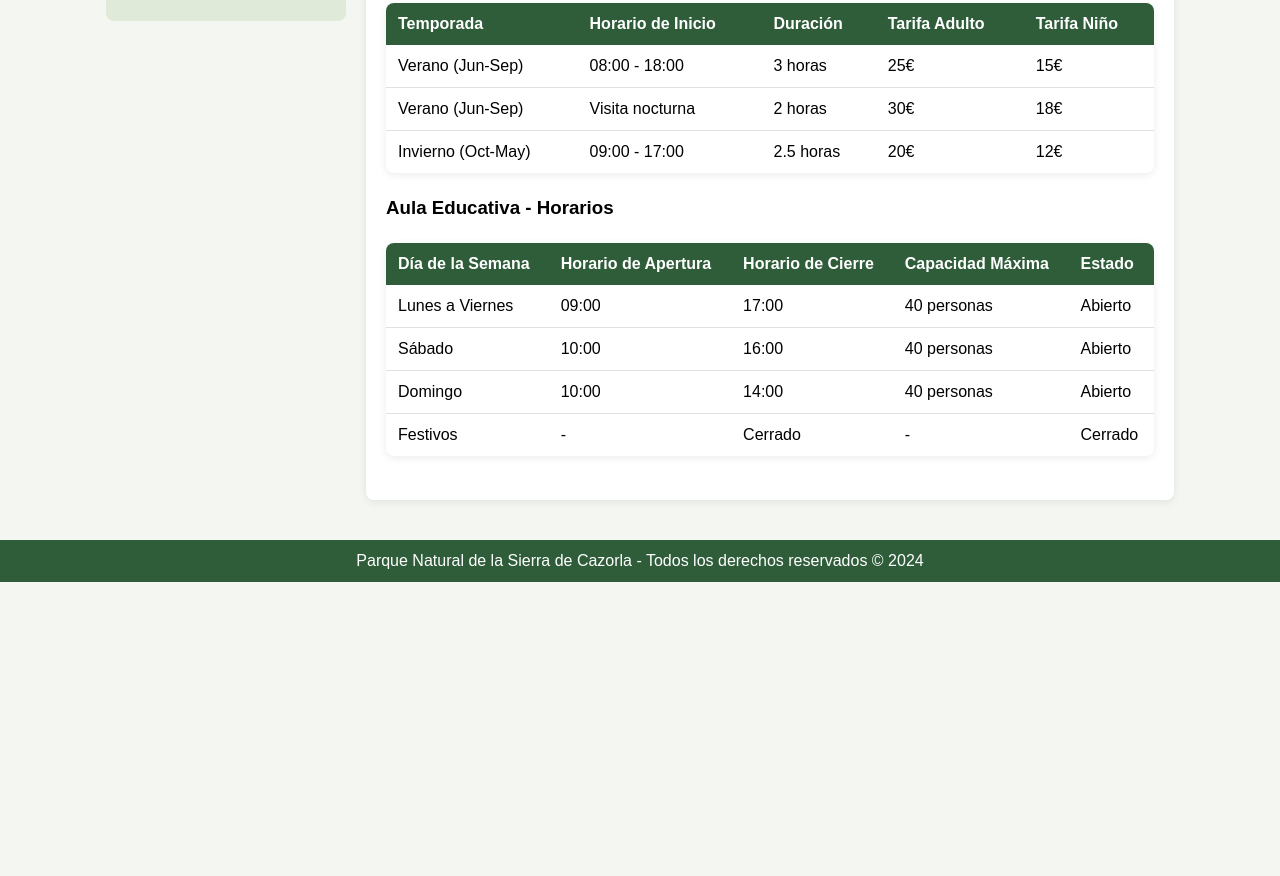
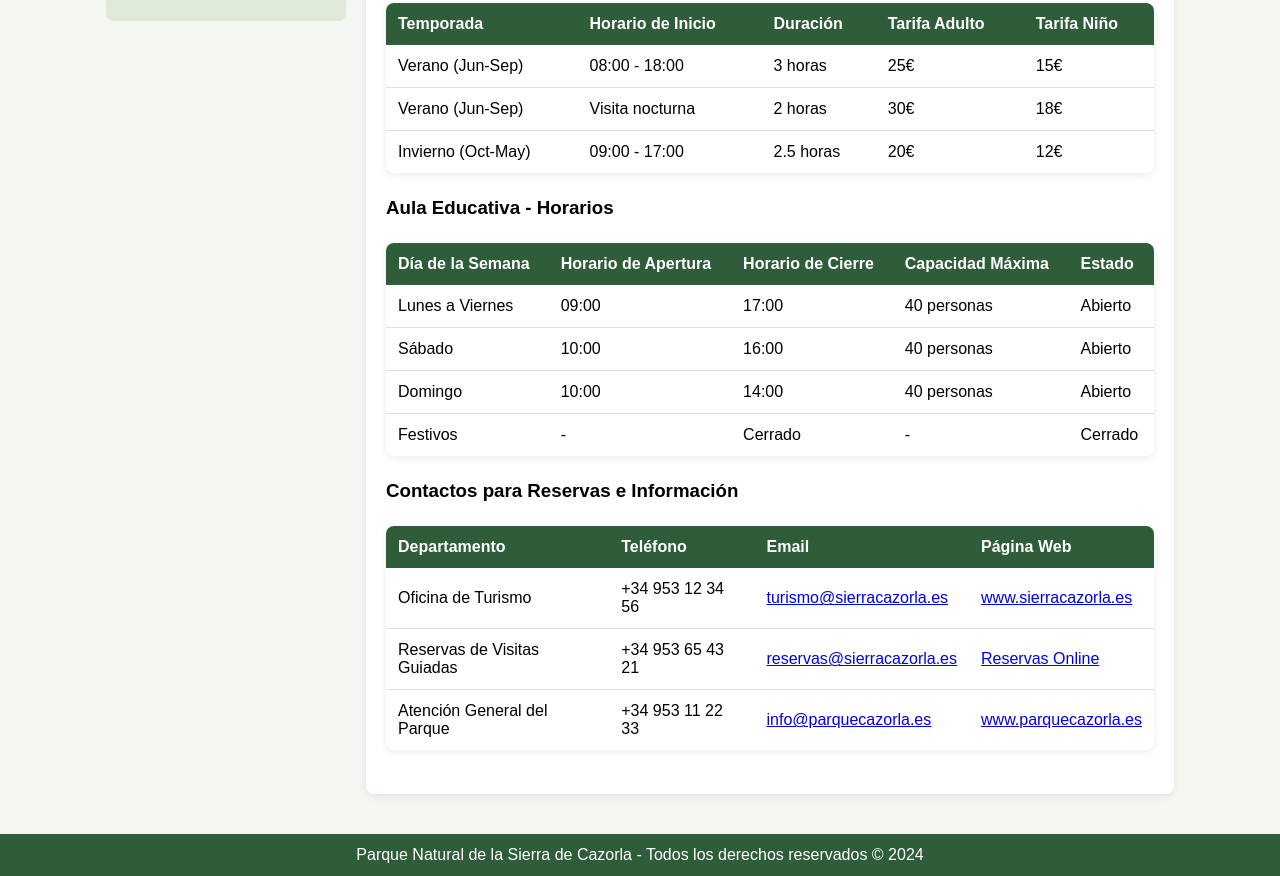
Before and after one commit to simone0780/parqueNatural, a plain HTML site: page Reservas.html in a window 1280 px wide. Shown: the part 711-1587 px from the top of the page. Before the commit the page ends 1293 px from the top, so only its background shows below. Drawn offline with Linux system fonts and the light colour scheme.

Commit message:
cambios en reservas

```diff
--- a/Reservas.html
+++ b/Reservas.html
@@ -117,6 +117,38 @@
         </tbody>
       </table>
 
+      <h3>Contactos para Reservas e Información</h3>
+      <table>
+        <thead>
+          <tr>
+            <th>Departamento</th>
+            <th>Teléfono</th>
+            <th>Email</th>
+            <th>Página Web</th>
+          </tr>
+        </thead>
+        <tbody>
+          <tr>
+            <td>Oficina de Turismo</td>
+            <td>+34 953 12 34 56</td>
+            <td><a href="mailto:turismo@sierracazorla.es">turismo@sierracazorla.es</a></td>
+            <td><a href="https://www.sierracazorla.es" target="_blank" rel="noopener noreferrer">www.sierracazorla.es</a></td>
+          </tr>
+          <tr>
+            <td>Reservas de Visitas Guiadas</td>
+            <td>+34 953 65 43 21</td>
+            <td><a href="mailto:reservas@sierracazorla.es">reservas@sierracazorla.es</a></td>
+            <td><a href="https://www.sierracazorla.es/reservas" target="_blank" rel="noopener noreferrer">Reservas Online</a></td>
+          </tr>
+          <tr>
+            <td>Atención General del Parque</td>
+            <td>+34 953 11 22 33</td>
+            <td><a href="mailto:info@parquecazorla.es">info@parquecazorla.es</a></td>
+            <td><a href="https://www.parquecazorla.es" target="_blank" rel="noopener noreferrer">www.parquecazorla.es</a></td>
+          </tr>
+        </tbody>
+      </table>
+
     </div>
   </div>
 
```
Also changed, not shown: especiesDelParque.html (+2 -0 lines), index.html (+3 -0 lines).
